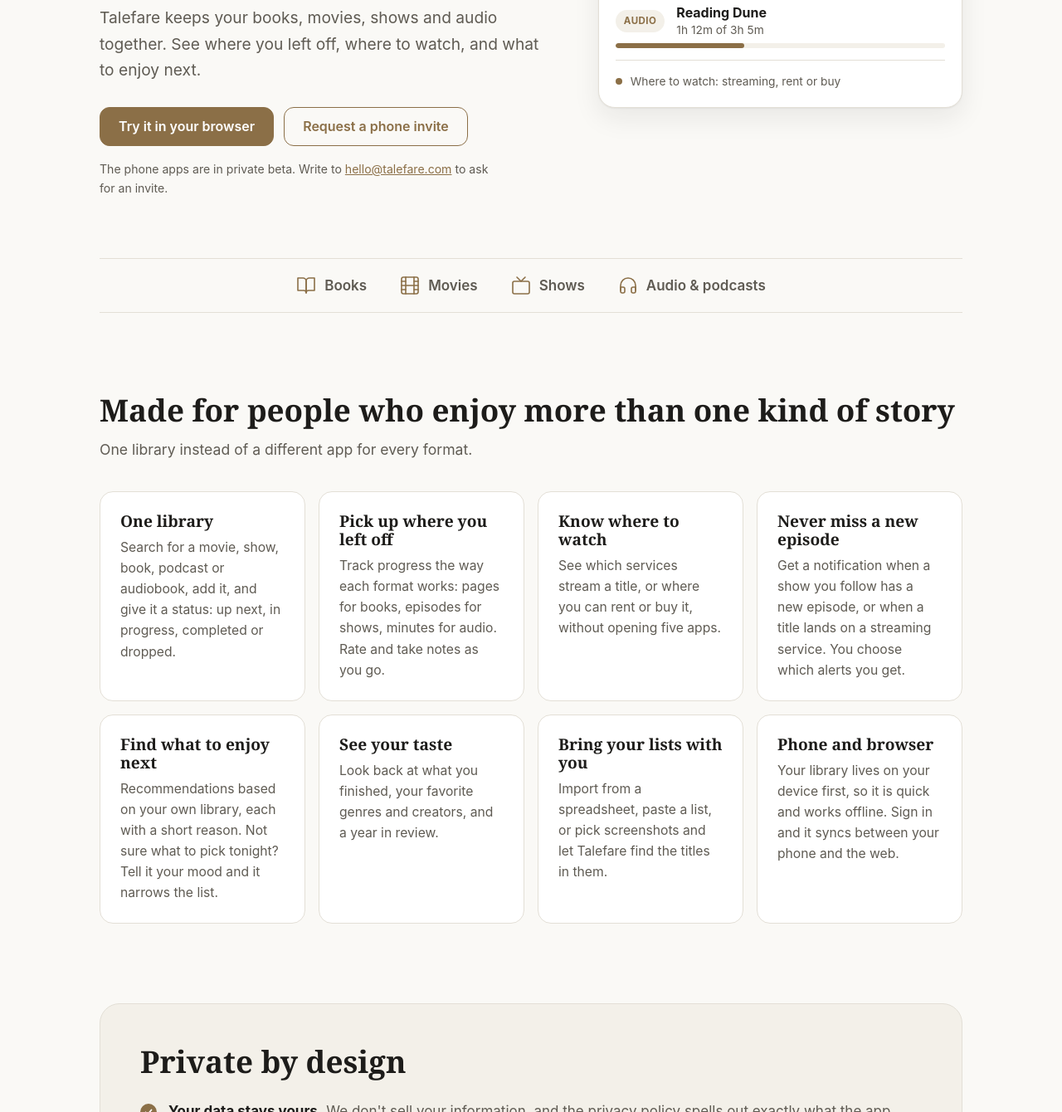
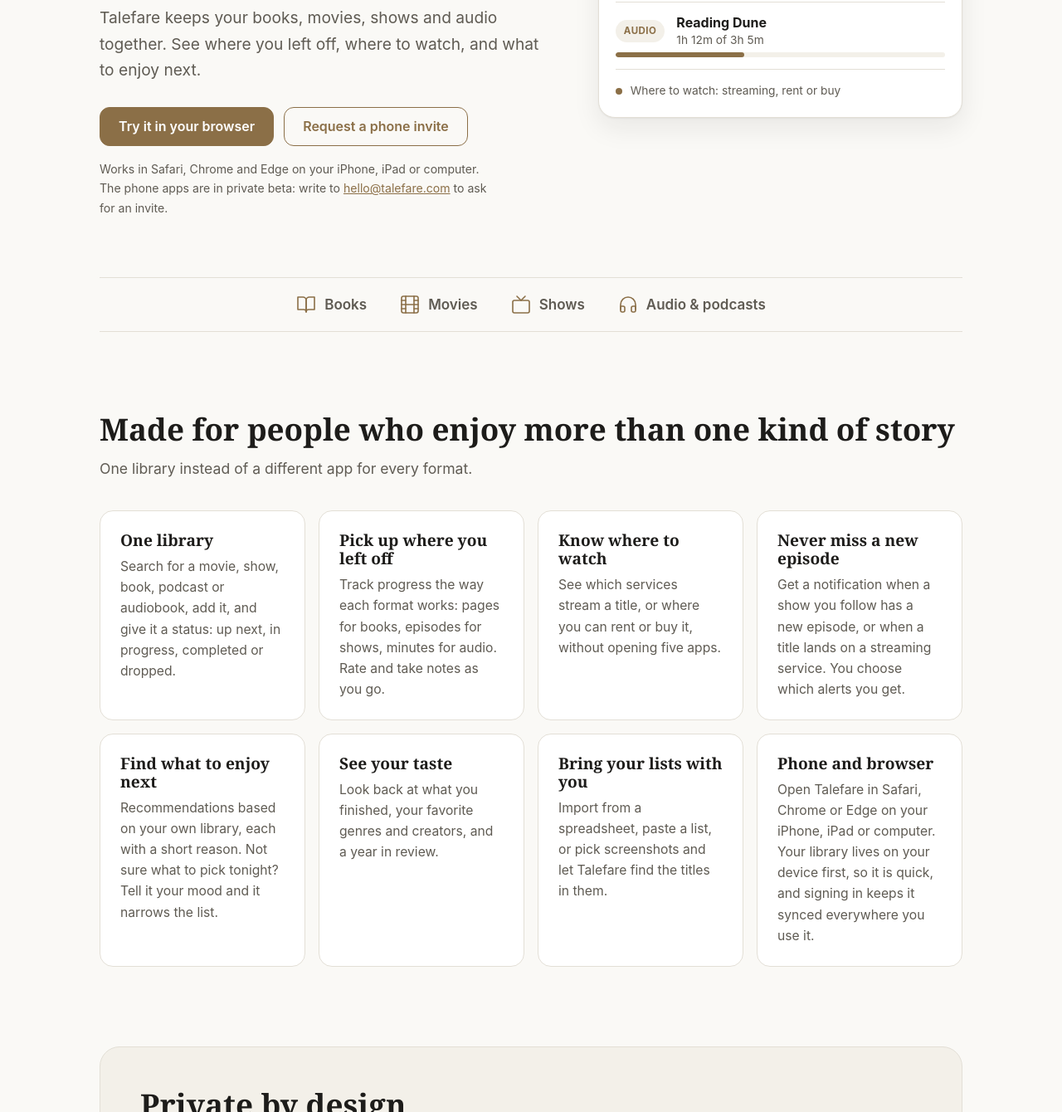
Before and after one commit to kchugx/talefare-legal, a plain HTML site: page index.html in a window 1280 px wide. Shown: the part 474-1814 px from the top of the page at 83% size. Drawn offline with Linux system fonts and the light colour scheme.

Commit message:
Say the web app works on iPhone and iPad (Safari, Chrome, Edge)
The web app now works in Safari on iPhone and iPad as well as Chrome and Edge, so
the landing page says so in the hero note and the "Phone and browser" card. The
phone apps are still described as a private beta.

Co-Authored-By: Claude Sonnet 5.5 <noreply@anthropic.com>

```diff
--- a/index.html
+++ b/index.html
@@ -41,7 +41,7 @@
         <a class="btn" href="https://app.talefare.com">Try it in your browser</a>
         <a class="btn btn-ghost" href="mailto:hello@talefare.com?subject=Talefare%20phone%20beta">Request a phone invite</a>
       </div>
-      <p class="fineprint">The phone apps are in private beta. Write to <a href="mailto:hello@talefare.com?subject=Talefare%20phone%20beta">hello@talefare.com</a> to ask for an invite.</p>
+      <p class="fineprint">Works in Safari, Chrome and Edge on your iPhone, iPad or computer. The phone apps are in private beta: write to <a href="mailto:hello@talefare.com?subject=Talefare%20phone%20beta">hello@talefare.com</a> to ask for an invite.</p>
     </div>
 
     <div class="hero-art" aria-hidden="true">
@@ -125,7 +125,7 @@
       </article>
       <article class="card">
         <h3>Phone and browser</h3>
-        <p>Your library lives on your device first, so it is quick and works offline. Sign in and it syncs between your phone and the web.</p>
+        <p>Open Talefare in Safari, Chrome or Edge on your iPhone, iPad or computer. Your library lives on your device first, so it is quick, and signing in keeps it synced everywhere you use it.</p>
       </article>
     </div>
   </section>
```
